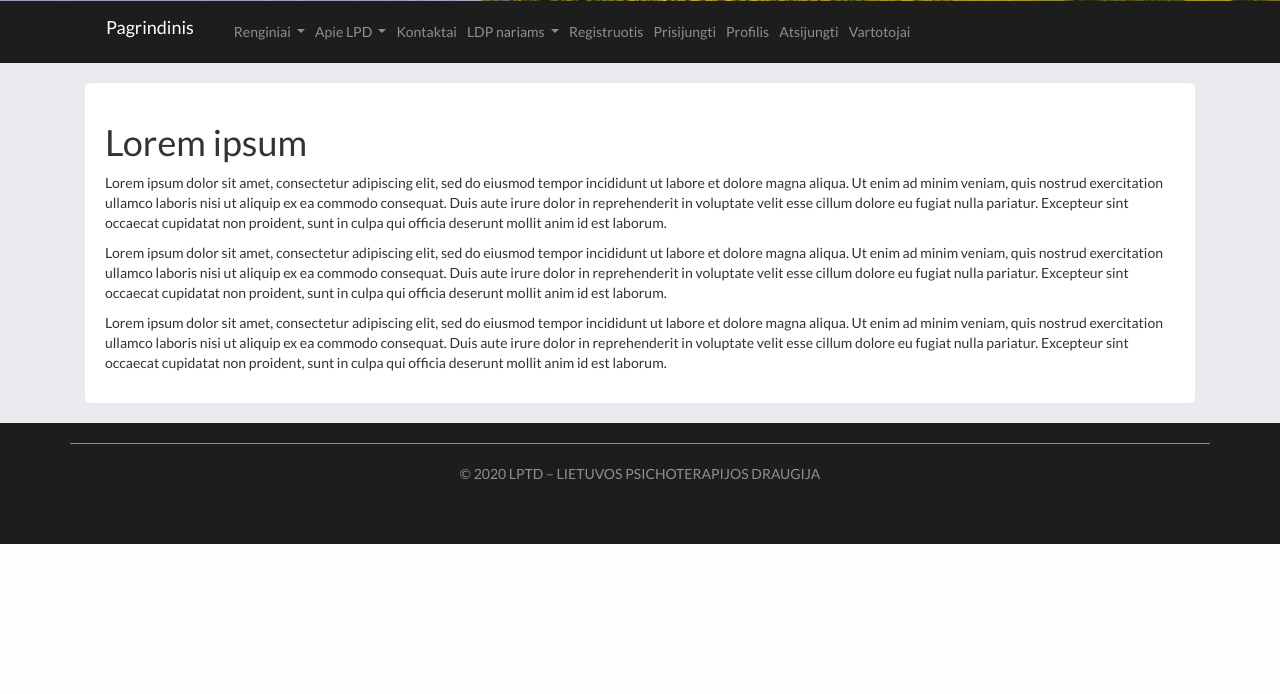
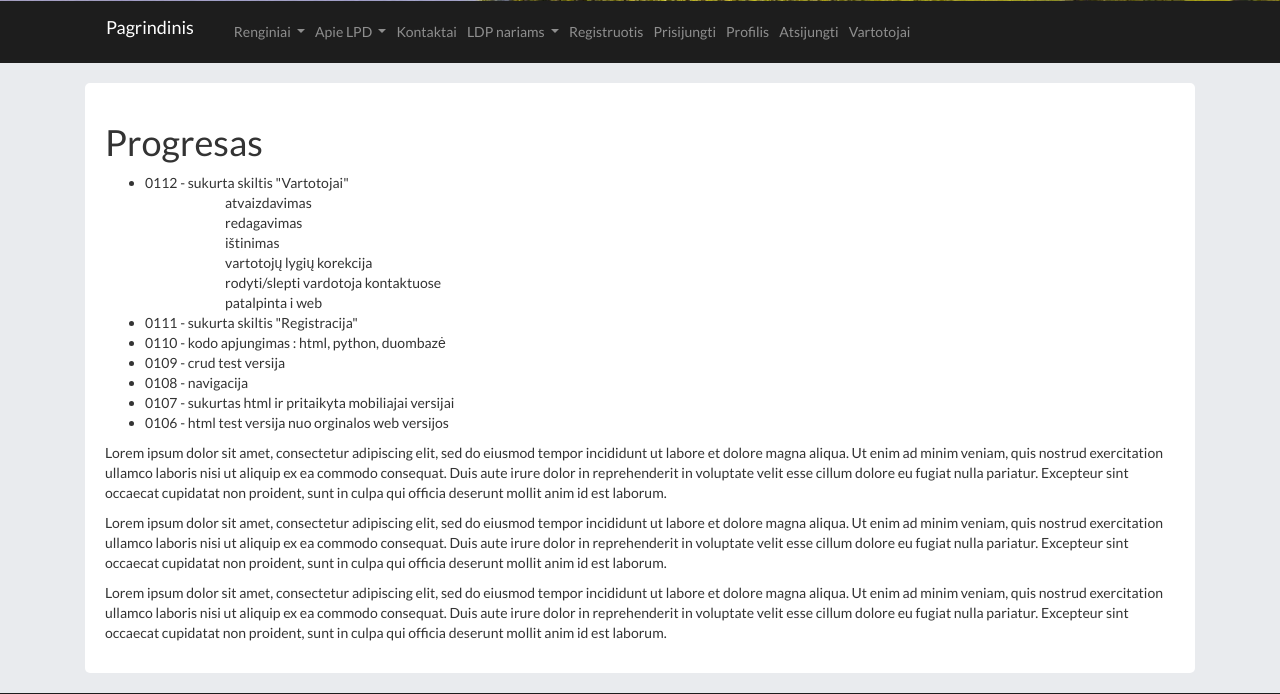
Before and after one commit to walldas/herokuvaldasvosilius, a Flask app: page / in a window 1280 px wide. Shown: the part 449-1143 px from the top of the page. Before the commit the page ends 993 px from the top, so only its background shows below. Run offline with Flask 2, Linux system fonts and the light colour scheme; some libraries are stand-ins or nearby versions.

Commit message:
progresas

```diff
--- a/templates/index.html
+++ b/templates/index.html
@@ -10,7 +10,28 @@
 
 <div class=" page">
 
-<h1>Lorem ipsum</h1>
+<h1>Progresas</h1>
+
+	<ul>
+		<li>0112 - sukurta skiltis "Vartotojai"</li>
+		<ul>
+			<ol>atvaizdavimas</ol>
+			<ol>redagavimas</ol>
+			<ol>ištinimas</ol>
+			<ol>vartotojų lygių korekcija</ol>
+			<ol>rodyti/slepti vardotoja kontaktuose</ol>
+			<ol>patalpinta i web</ol>
+		</ul>
+		<li>0111 - sukurta skiltis "Registracija"</li>
+		<li>0110 - kodo apjungimas : html, python, duombazė</li>
+		<li>0109 - crud test versija</li>
+		<li>0108 - navigacija</li>
+		<li>0107 - sukurtas html ir pritaikyta mobiliajai versijai</li>
+		<li>0106 - html test versija nuo orginalos web versijos </li>
+
+
+	</ul>
+
 	<p> Lorem ipsum dolor sit amet, consectetur adipiscing elit, sed do eiusmod tempor incididunt ut labore et dolore magna aliqua.
 	 Ut enim ad minim veniam, quis nostrud exercitation ullamco laboris nisi ut aliquip ex ea commodo consequat.
 	 Duis aute irure dolor in reprehenderit in voluptate velit esse cillum dolore eu fugiat nulla pariatur.
```
